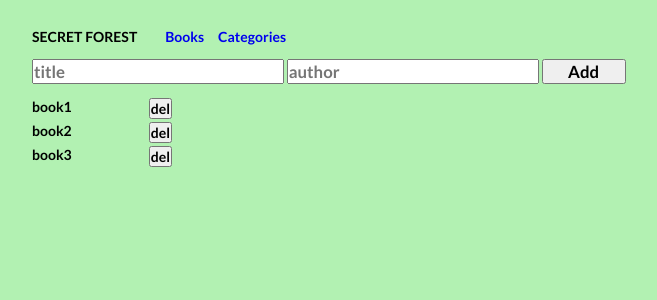
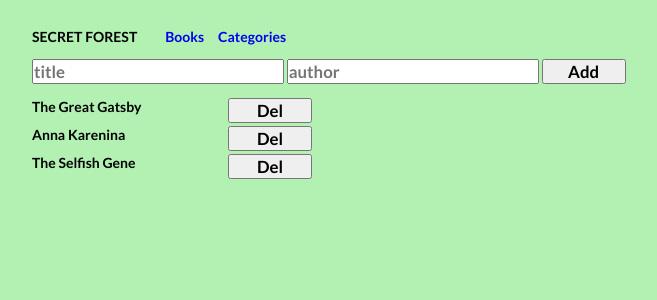
Before and after one commit to khanh-devos/rjs-bookstore-khanh, a React (Create React App) app: page / in a window 1280 px wide. Shown: the top 300 px of the page, without its empty margins (178-835 px from the left). Built offline with nearby package versions, Linux system fonts and the light colour scheme.

Commit message:
connect new data BOOKS and CATEGORY to bookSlice. - Create a separate Button component to remove a book but item_id.

```diff
--- a/src/App.css
+++ b/src/App.css
@@ -47,9 +47,13 @@ body {
   list-style: none;
   display: flex;
   flex-direction: row;
-  width: 10em;
+  width: 20em;
   justify-content: space-between;
   margin: 0.2em 0;
+}
+
+.book-title-h3 {
+  flex: 1;
 }
 
 .addnewbook {
--- a/src/components/AddNewBook.jsx
+++ b/src/components/AddNewBook.jsx
@@ -1,5 +1,6 @@
 import { useDispatch, useSelector } from 'react-redux';
 import { addBook } from '../redux/books/bookSlice';
+import { CATEGORY } from './data';
 
 export default function AddNewBook() {
   const dispatch = useDispatch();
@@ -9,11 +10,13 @@ export default function AddNewBook() {
     const form = e.currentTarget;
     const [title, author] = [form.title.value, form.author.value];
     if (!title.trim() || !author.trim()) return;
+
+    const itemId = `item${books.length + 1}`;
     const newBook = {
-      id: books[Math.max(books.length - 1, 0)].id + 1,
+      item_id: itemId,
       title,
       author,
-      sold: Math.floor(Math.random() * 100),
+      category: CATEGORY[Math.floor(Math.random() * 100) % 2],
     };
 
     dispatch(addBook(newBook));
--- a/src/components/BookItem.jsx
+++ b/src/components/BookItem.jsx
@@ -1,24 +1,16 @@
 import { PropTypes } from 'prop-types';
-import { useDispatch } from 'react-redux';
-import { removeBook } from '../redux/books/bookSlice';
+import Button from './Button';
 
-export default function BookItem({ title, id }) {
-  const dispatch = useDispatch();
+export default function BookItem({ title, itemId }) {
   return (
     <li className="book-li">
-      <h3>{title}</h3>
-      <button
-        type="button"
-        name={id}
-        onClick={() => dispatch(removeBook(id))}
-      >
-        del
-      </button>
+      <h3 className="book-title-h3">{title}</h3>
+      <Button itemId={itemId} />
     </li>
   );
 }
 
 BookItem.propTypes = {
   title: PropTypes.string.isRequired,
-  id: PropTypes.number.isRequired,
+  itemId: PropTypes.string.isRequired,
 };
--- a/src/components/Books.jsx
+++ b/src/components/Books.jsx
@@ -16,7 +16,7 @@ export default function Books() {
         <BookItem
           key={uuidv4()}
           title={book.title}
-          id={book.id}
+          itemId={book.item_id}
         />
       ))
       }
--- /dev/null
+++ b/src/components/Button.jsx
@@ -0,0 +1,21 @@
+import PropTypes from 'prop-types';
+import { useDispatch } from 'react-redux';
+import { removeBook } from '../redux/books/bookSlice';
+
+export default function Button({ itemId }) {
+  const dispatch = useDispatch();
+
+  return (
+    <button
+      type="button"
+      className="btn-type1"
+      onClick={() => dispatch(removeBook(itemId))}
+    >
+      Del
+    </button>
+  );
+}
+
+Button.propTypes = {
+  itemId: PropTypes.string.isRequired,
+};
--- a/src/components/data.js
+++ b/src/components/data.js
@@ -1,22 +1,22 @@
-const BOOKS = [
+export const BOOKS = [
   {
-    id: 1,
-    title: 'book1',
-    author: 'a1',
-    sold: 20,
+    item_id: 'item1',
+    title: 'The Great Gatsby',
+    author: 'John Smith',
+    category: 'Fiction',
   },
   {
-    id: 2,
-    title: 'book2',
-    author: 'a2',
-    sold: 10,
+    item_id: 'item2',
+    title: 'Anna Karenina',
+    author: 'Leo Tolstoy',
+    category: 'Fiction',
   },
   {
-    id: 3,
-    title: 'book3',
-    author: 'a3',
-    sold: 10,
+    item_id: 'item3',
+    title: 'The Selfish Gene',
+    author: 'Richard Dawkins',
+    category: 'Nonfiction',
   },
 ];
 
-export default BOOKS;
+export const CATEGORY = ['Fiction', 'Nonfiction'];
--- a/src/redux/books/bookSlice.js
+++ b/src/redux/books/bookSlice.js
@@ -1,5 +1,5 @@
 import { createSlice } from '@reduxjs/toolkit';
-import BOOKS from '../../components/data';
+import { BOOKS } from '../../components/data';
 
 const initialState = {
   books: BOOKS,
@@ -15,7 +15,7 @@ const bookSlice = createSlice({
       state.books.push(payload);
     },
     removeBook: (state, { payload }) => {
-      state.books = state.books.filter((b) => b.id !== payload);
+      state.books = state.books.filter((b) => b.item_id !== payload);
     },
   },
 });
```
